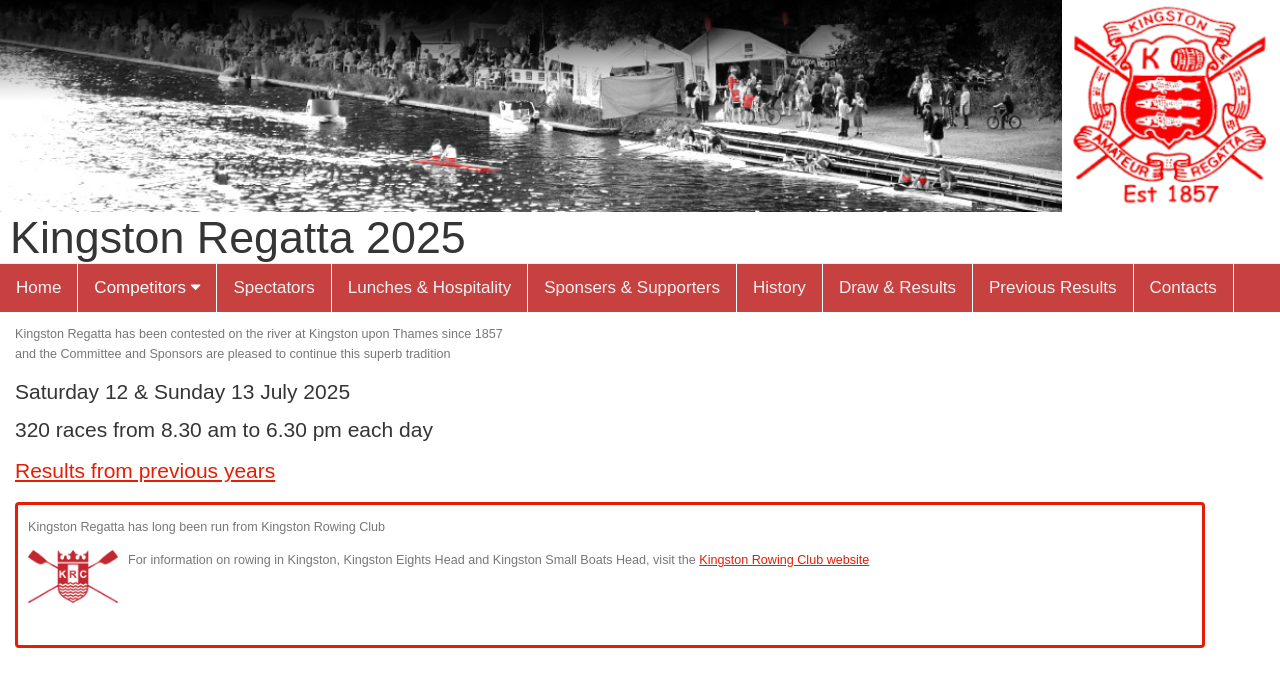
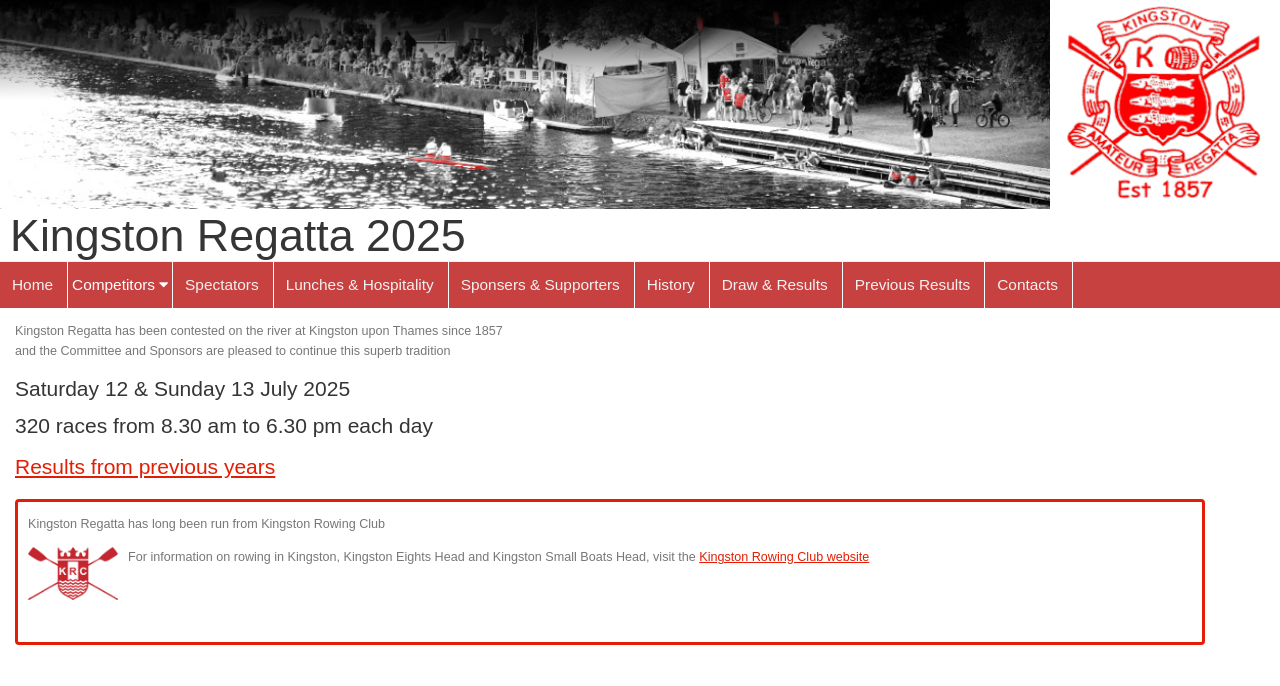
Before and after one commit to baskie/kingstonregatta, an Eleventy site: page src/index.md in a window 1280 px wide. Built offline with nearby package versions, Linux system fonts and the light colour scheme; Eleventy itself is replaced by a stand-in of ours; files that its build step writes are made by us from their sources.

Commit message:
Added intermediate menu width font scaling to reduce wrapping

```diff
--- a/src/_includes/base.njk
+++ b/src/_includes/base.njk
@@ -12,9 +12,9 @@
 <div id="layout">
   <div id="main">
     <div id=head class="header" style="padding-left: 0px; padding-right: 0px;" >
-      <div class="banner" id="welcomeimg" >
-        <img src="../images/banner.jpg" alt="banner" width="83%">
-        <img src="../images/logos/karcrest.png" alt="crest" width="17%">
+      <div  id="welcomeimg" >
+        <img src="../images/banner.jpg" alt="banner" class="banner">
+        <img src="../images/logos/karcrest.png" alt="crest" class="crest">
       </div>
       <h1>{{ pageTitle }}</h1>
     </div>
--- a/src/css/style.css
+++ b/src/css/style.css
@@ -139,6 +139,35 @@
   display: block;
 }
 
+
+@media screen and (min-width: 480px) {
+	.topnav a {	padding-left: 4px;
+				padding-right: 4px;
+				font-size:0.8rem;
+    }
+    .dropdown .dropbtn{
+        padding-left: 4px;
+				padding-right: 4px;
+				font-size:0.8rem;
+
+    }
+}
+
+@media screen and (min-width: 800px) {
+	.topnav a {	padding-left: 12px;
+				padding-right: 14px;
+				font-size:1.1rem;
+    }
+    .dropdown .dropbtn{
+        padding-left: 4px;
+				padding-right: 4px;
+				font-size:1.1rem;
+
+    }
+}
+
+
+
 @media screen and (max-width: 480px) {
   .topnav a:not(:first-child), .dropdown .dropbtn {
     display: none;
@@ -147,7 +176,11 @@
     float: right;
     display: block;
   }
+
+  .topnav a {	padding: 12px 14px;
+    font-size:medium;}
 }
+
 
 @media screen and (max-width: 480px) {
   .topnav.responsive {position: relative;}
@@ -169,9 +202,8 @@
     text-align: left;
   }
 }
+/* MENU NAVIGATION END */
 
-
-/* MENU NAVIGATION END */
 .mediumBox {
     margin: 10px;
     text-align: center;
@@ -344,6 +376,9 @@
     background-size: 83%, 17%;*/
     min-height:100%;
 }
+#welcomeimg .banner {float:left; width:82%;}
+#welcomeimg .crest {width:17%;}
+
 .header {
     margin: 0;
     color: #fff;
```
